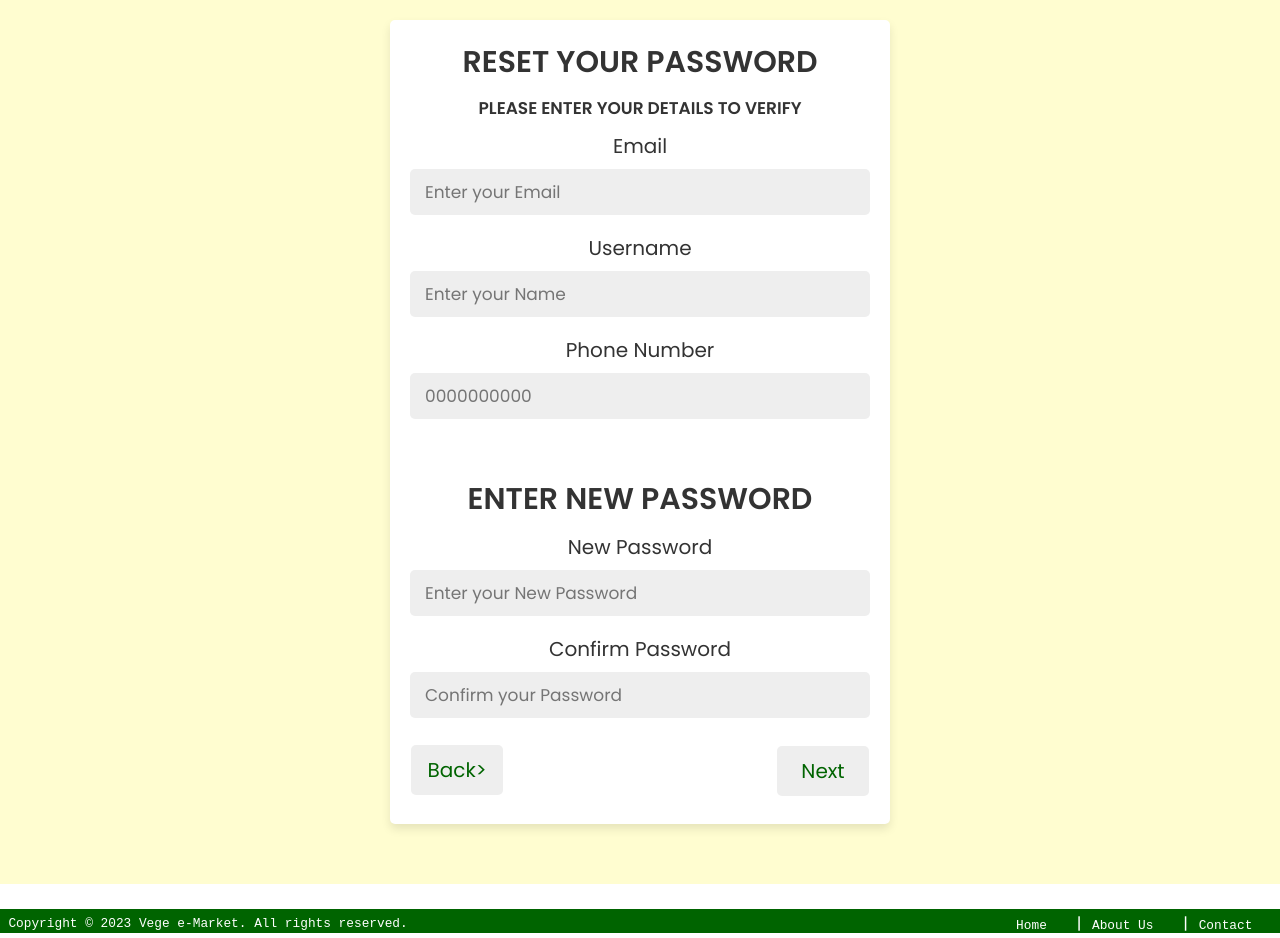
After one commit to TeoJJss/vege-emarket, a PHP site: page /public/reset_password.php in a window 1280 px wide. The commit adds this page. Run offline with PHP 8.4, Linux system fonts and the light colour scheme.

Commit message:
Add files via upload

```diff
--- /dev/null
+++ b/public/reset_password.php
@@ -0,0 +1,251 @@
+<?php
+    require "../modules/config.php";
+    if ($_SERVER['REQUEST_METHOD']=='POST'){
+
+        $Email= $_POST["email"];
+        $Telephone=$_POST["Tel"];
+        $Username=$_POST["name"];
+        $password=md5($_POST["password"]);
+        $cpassword=md5($_POST["cpassword"]);
+
+
+        $sql = "SELECT * From users WHERE email='$Email' and phone ='$Telephone' and userName = '$Username'";
+        $result=mysqli_query($conn,$sql);
+
+        if(!mysqli_num_rows($result) === 1) {
+            $error[] = "wrong details! ";
+        }
+        elseif($password != $cpassword){
+            $error[] = "Password and Confirmed Password are not matched!";
+        }
+        else{
+
+         $update_sql = "UPDATE users SET password='$password' WHERE email='$Email' and phone ='$Telephone' and userName = '$Username'" ;
+         if (!mysqli_query($conn,$update_sql)) {
+            trigger_error("failed to update password", E_USER_NOTICE);
+            die;
+         }
+
+            echo "success";
+            echo "<script> alert('password has been updated successfully!'); window.location.href='Index.php';</script>";
+
+        }
+    }
+
+?>
+
+
+<style>
+@import url('https://fonts.googleapis.com/css2?family=Poppins:wght@100;200;300;400;500;600&display=swap');*{
+   font-family: 'Poppins', sans-serif;
+   margin:0; padding:0;
+   box-sizing: border-box;
+   outline: none; border:none;
+   text-decoration: none;
+}
+
+.container{
+   min-height: 100vh;
+   display: flex;
+   align-items: center;
+   justify-content: center;
+   padding:20px;
+   padding-bottom: 60px;
+}
+
+
+.form-container{
+   min-height: 100vh;
+   display: flex;
+   align-items: center;
+   justify-content: center;
+   padding:20px;
+   padding-bottom: 60px;
+   background: #FFFDD0;
+}
+
+.form-container form{
+   padding:20px;
+   border-radius: 5px;
+   box-shadow: 0 5px 10px rgba(0,0,0,.1);
+   background: white;
+   text-align: center;
+   width: 500px;
+}
+
+.form-container form h3{
+   font-size: 17px;
+   text-transform: uppercase;
+   margin-bottom: 10px;
+   color:#333333;
+}
+
+.form-container form input,.form-container form select{
+   width: 100%;
+   padding:10px 15px;
+   font-size: 17px;
+   margin:8px 0;
+   background: #eeeeee;
+   border-radius: 5px;
+}
+
+
+.form-container form select option{
+   background: #ffffff;
+}
+
+.form-container form .form-btn{
+   background:#eeeeee;
+   color:darkgreen;
+   text-transform: capitalize;
+   font-size: 20px;
+   cursor: pointer;
+}
+
+.form-container form .form-btn:hover{
+   background: lightgreen;
+   color:#ffffff;
+}
+
+.form-container form p{
+   margin-top: 10px;
+   font-size: 20px;
+   color:#333333;
+}
+
+
+.form-container form h2{
+   font-size: 30px;
+   text-transform: uppercase;
+   margin-bottom: 10px;
+   color:#333333;
+}
+
+
+.form-container form input[type="submit"]{
+
+    width:20%;
+   padding:10px 0;
+   margin:8px 1;
+   margin-top:10px;
+   background: #eeeeee;
+   border-radius: 5px;
+   color:darkgreen;
+   text-transform: capitalize;
+   font-size: 20px;
+   cursor: pointer;
+   float:right;
+}
+
+.form-container form [class="form-btn"]{
+   width:20%;
+   padding:10px;
+   margin:9px 1;
+   margin-top:9px;
+   background: #eeeeee;
+   border-radius: 5px;
+   color:darkgreen;
+   text-transform: capitalize;
+   font-size: 20px;
+   cursor: pointer;
+   float:left;
+}
+
+.error-msg{
+    display:block;
+   background:red;
+   color:#ffffff;
+   font-size: 20px;
+   padding:10px;
+}
+
+.form-container form p{
+    margin-top: 10px;
+   font-size: 20px;
+   color:#333333;
+}
+
+</style>
+<!DOCTYPE html>
+<html lang="en">
+<head>
+    <meta charset="UTF-8">
+    <meta name="viewport" content="width=device-width, initial-scale=1.0">
+    <title>Reset Password</title>
+    <?php
+
+   if(isset($error)){
+         foreach($error as $error){
+            echo '<span class="error-msg">'.$error.'</span>';
+         };
+        }
+    ?>
+   <style>
+
+ </style>
+</head>
+<body>
+<div class="form-container">
+
+<form action="" method="post">
+    <section>
+    <h2>Reset your password </h2>
+    <h3>Please enter your Details to Verify</h3>
+    </section>
+
+        <section>
+        <P>Email</p>
+        </section>
+        <section>
+        <input type="email" name="email" required placeholder="Enter your Email" >
+        </section>
+
+        <section>
+        <P>Username</p>
+        </section>
+
+        <section>
+        <input type="text" name="name" required placeholder="Enter your Name">
+        </section>
+
+        <section>
+        <P>Phone Number</p>
+        </section>
+
+        <section>
+        <input id="phone" name="Tel" type="Tel" pattern="[0-9]{11,12}" required placeholder="0000000000">
+        </section>
+
+        <br></br>
+
+        <section>
+        <h2>Enter new password<h2>
+        </section>
+
+        <section>
+        <P>New Password</p>
+        </section>
+
+        <section>
+        <input type="password" name="password" required placeholder="Enter your New Password">
+        </section>
+
+        <section>
+        <P>Confirm Password</p>
+        </section>
+
+        <section>
+        <input type="password" name="cpassword" required placeholder="Confirm your Password">
+        </section>
+
+        <p><input type="submit" value="Next" class="form-btn"></p>
+
+        <form id="" method="post">
+         <a class="form-btn"href="Index.php">back></a>
+         </form>
+
+</form>
+</div>
+</body>
+</html>
+<?php include '../includes/footer.php'; ?>
```
Also changed, not shown: public/Index.php (+112 -4 lines).
